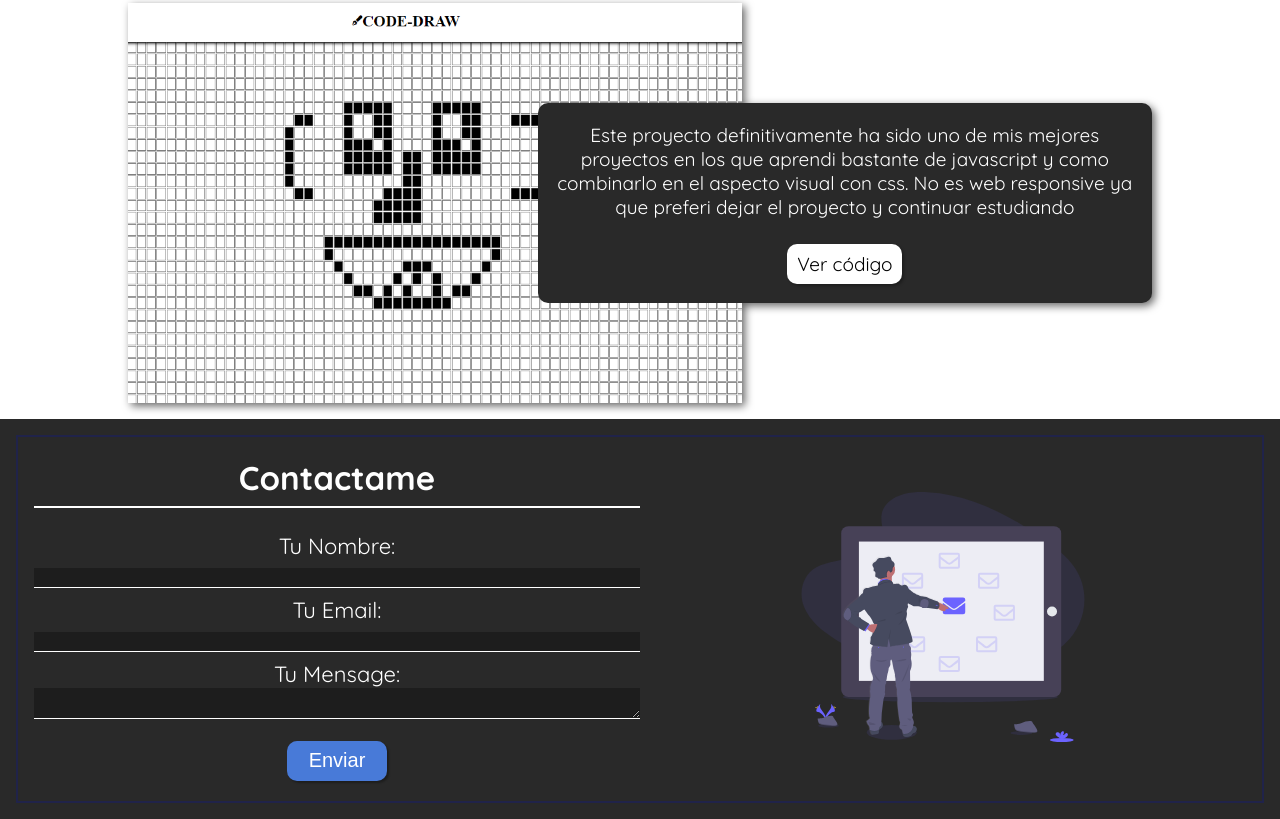
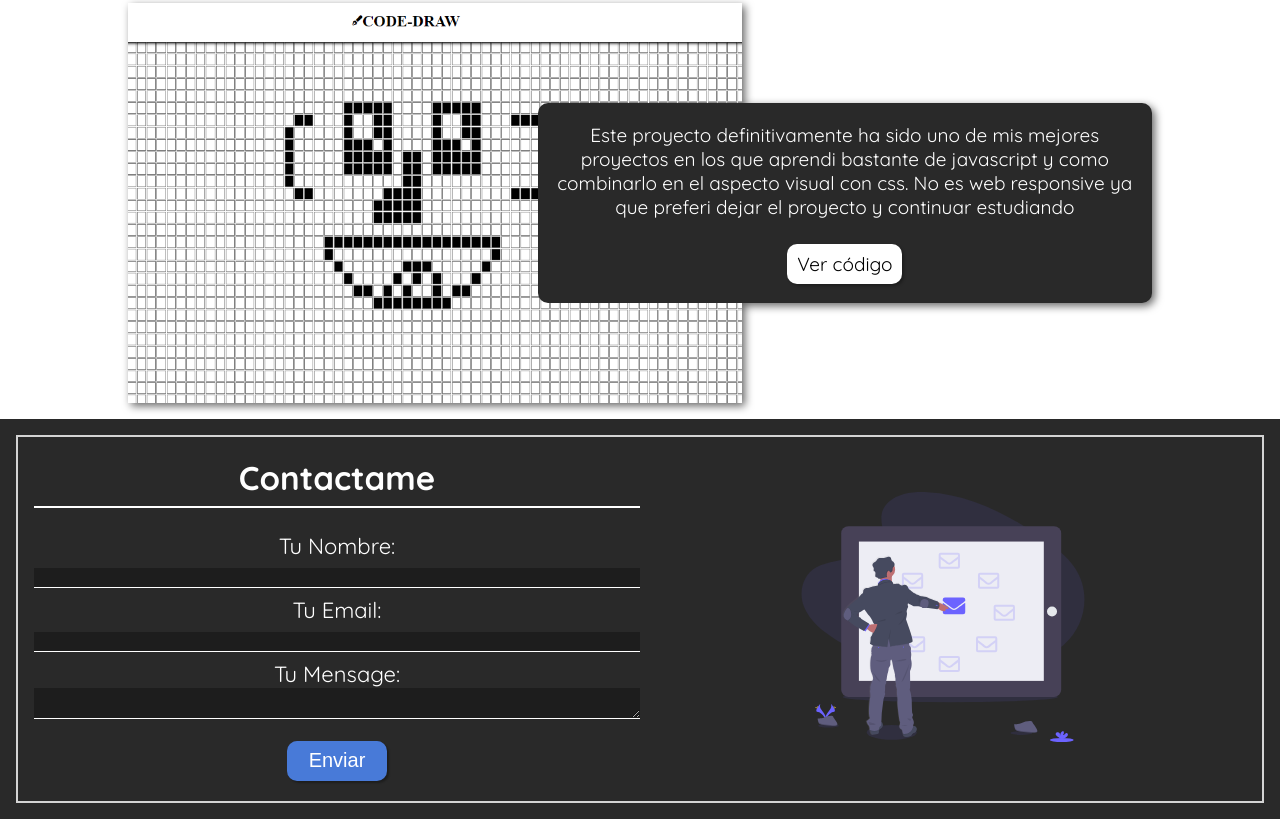
Before and after one commit to DanielSunCODE/Daniel-Sun-WebDesigner-Portafolio, a plain HTML site: page PORTAFOLIO 2/index.html in a window 1280 px wide. Shown: the part 4593-5412 px from the top of the page. Drawn offline with Linux system fonts and the light colour scheme.

Commit message:
Add files via upload

```diff
--- a/PORTAFOLIO 2/css/estilos.css
+++ b/PORTAFOLIO 2/css/estilos.css
@@ -421,7 +421,7 @@ body::-webkit-scrollbar-thumb{
     display: flex;
     justify-content: center;
     align-items: center;
-    border: 2px solid rgba(28, 32, 87, 0.719);
+    border: 2px solid rgba(255, 255, 255, 0.795);
     color: white;
     padding: 1rem;
     width: 100%;
```
